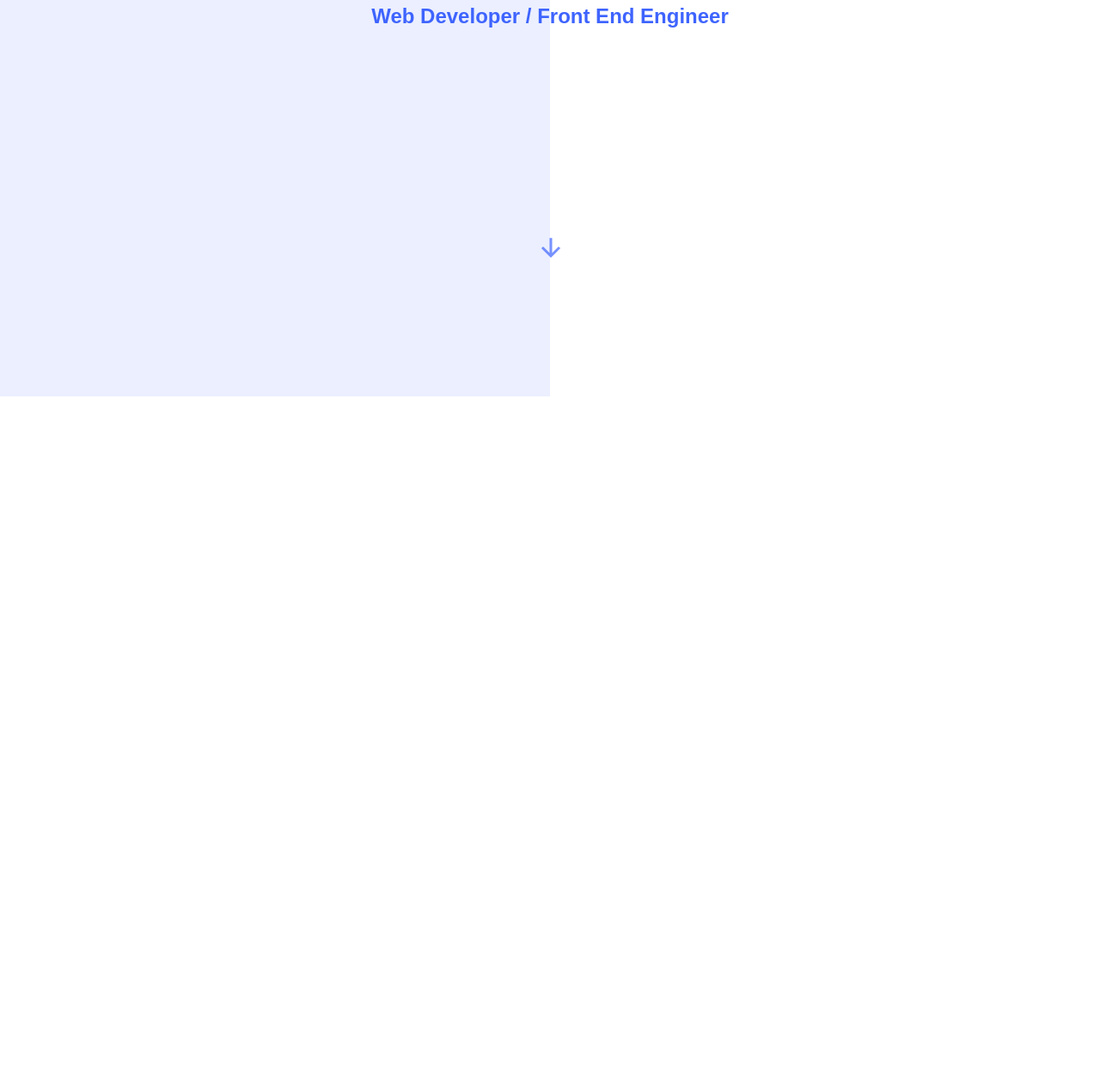
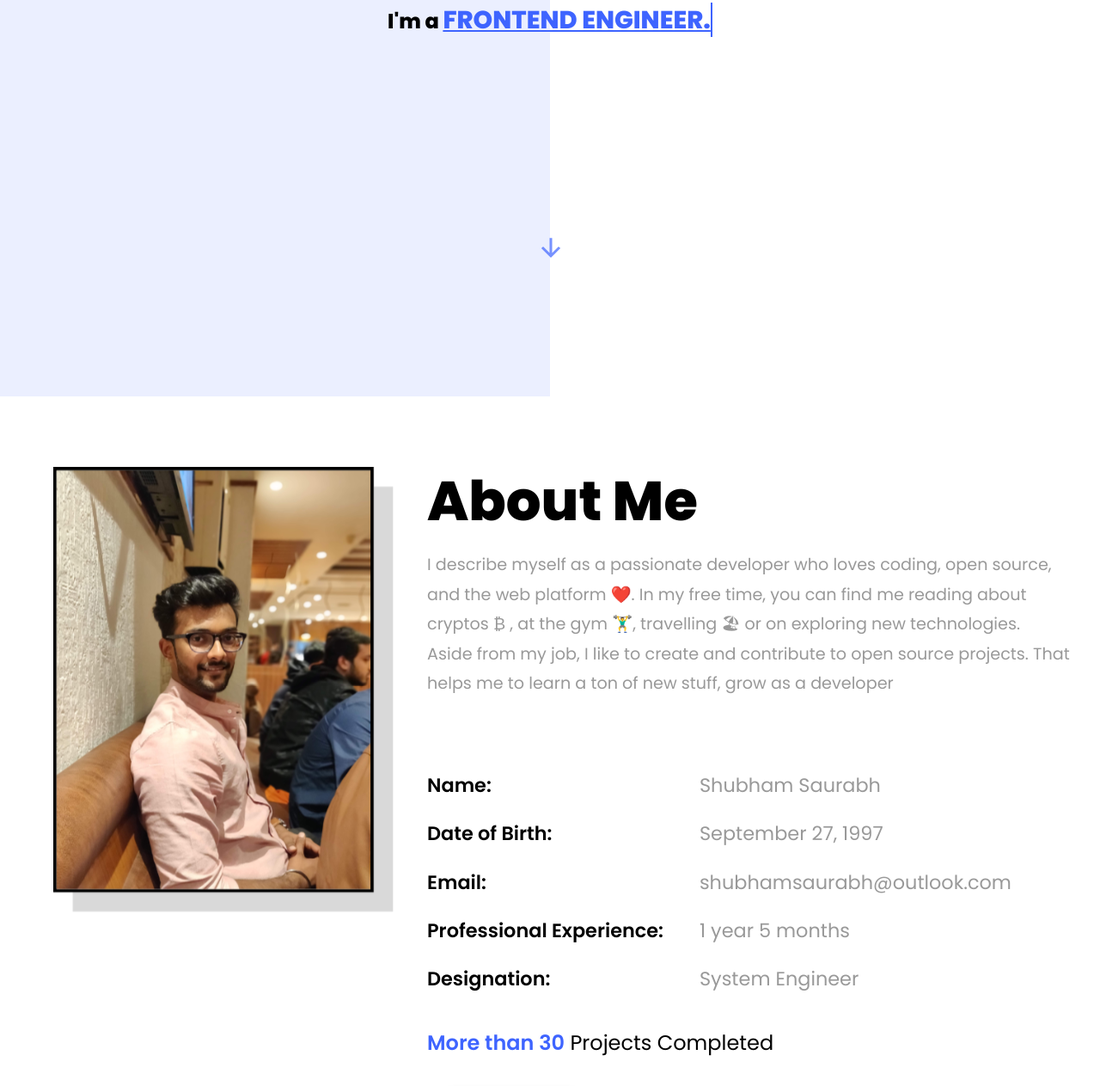
Before and after one commit to shubhsaur/portfolio_v1, a plain HTML site: page index.html in a window 1280 px wide. Shown: the part 339-1602 px from the top of the page at 86% size. Before the commit the page ends 800 px from the top, so only its background shows below. Drawn offline with nearby package versions, Linux system fonts and the light colour scheme.

Commit message:
added about-me section

```diff
--- a/index.html
+++ b/index.html
@@ -15,7 +15,7 @@
 				<nav class="navbar">
 					<ul class="nav-links">
 						<li class="nav-item"><a class="nav-link" href="#">Home</a></li>
-						<li class="nav-item"><a class="nav-link" href="#">About</a></li>
+						<li class="nav-item"><a class="nav-link" href="#about">About</a></li>
 						<li class="nav-item"><a class="nav-link" href="#">Resume</a></li>
 						<li class="nav-item"><a class="nav-link" href="#">Projects</a></li>
 						<li class="nav-item"><a class="nav-link" href="#">Contact</a></li>
@@ -29,7 +29,14 @@
 						<div class="text-center">
 							<span class="subheading">Hey! I am</span>
 							<h1>Shubham Saurabh</h1>
-							<h2>Web Developer / Front End Engineer</h2>
+							<h2>
+								I'm a
+								<span
+									class="txt-rotate"
+									data-period="2000"
+									data-rotate='[ "Frontend Engineer.", "Web Developer.", "Problem Solver.", "Learner."]'
+								></span>
+							</h2>
 						</div>
 					</div>
 				</div>
@@ -41,7 +48,49 @@
 					</div>
 				</div>
 			</section>
+			<section class="about-me" id="about">
+				<div class="container">
+					<div class="profile-img">
+						<img src="./resources/profile.jpg" alt="My Profile Pic" />
+					</div>
+					<div class="about-content">
+						<h2 class="title">About Me</h2>
+						<p>
+							I describe myself as a passionate developer who loves coding, open source, and the web platform ❤️. In my
+							free time, you can find me reading about cryptos ₿ , at the gym 🏋️‍♂️, travelling 🏖 or on exploring new
+							technologies. <br />
+							Aside from my job, I like to create and contribute to open source projects. That helps me to learn a ton
+							of new stuff, grow as a developer
+						</p>
+						<ul class="about-info">
+							<li class="info-field">
+								<span>Name:</span>
+								<span>Shubham Saurabh</span>
+							</li>
+							<li class="info-field">
+								<span>Date of Birth:</span>
+								<span>September 27, 1997</span>
+							</li>
+							<li class="info-field">
+								<span>Email:</span>
+								<span>shubhamsaurabh@outlook.com</span>
+							</li>
+							<li class="info-field">
+								<span>Professional Experience:</span>
+								<span>1 year 5 months</span>
+							</li>
+							<li class="info-field">
+								<span>Designation:</span>
+								<span>System Engineer</span>
+							</li>
+						</ul>
+						<h3 class="project-info"><span>More than 30</span> Projects Completed</h3>
+						<button class="cv-btn">Download CV</button>
+					</div>
+				</div>
+			</section>
 		</main>
+		<script src="./script.js"></script>
 		<script type="module" src="https://unpkg.com/ionicons@5.5.2/dist/ionicons/ionicons.esm.js"></script>
 		<script nomodule src="https://unpkg.com/ionicons@5.5.2/dist/ionicons/ionicons.js"></script>
 	</body>
--- a/script.js
+++ b/script.js
@@ -0,0 +1,58 @@
+var TxtRotate = function (el, toRotate, period) {
+	this.toRotate = toRotate;
+	this.el = el;
+	this.loopNum = 0;
+	this.period = parseInt(period, 10) || 2000;
+	this.txt = "";
+	this.tick();
+	this.isDeleting = false;
+};
+
+TxtRotate.prototype.tick = function () {
+	var i = this.loopNum % this.toRotate.length;
+	var fullTxt = this.toRotate[i];
+
+	if (this.isDeleting) {
+		this.txt = fullTxt.substring(0, this.txt.length - 1);
+	} else {
+		this.txt = fullTxt.substring(0, this.txt.length + 1);
+	}
+
+	this.el.innerHTML = '<span class="wrap">' + this.txt + "</span>";
+
+	var that = this;
+	var delta = 300 - Math.random() * 100;
+
+	if (this.isDeleting) {
+		delta /= 2;
+	}
+
+	if (!this.isDeleting && this.txt === fullTxt) {
+		delta = this.period;
+		this.isDeleting = true;
+	} else if (this.isDeleting && this.txt === "") {
+		this.isDeleting = false;
+		this.loopNum++;
+		delta = 500;
+	}
+
+	setTimeout(function () {
+		that.tick();
+	}, delta);
+};
+
+window.onload = function () {
+	var elements = document.getElementsByClassName("txt-rotate");
+	for (var i = 0; i < elements.length; i++) {
+		var toRotate = elements[i].getAttribute("data-rotate");
+		var period = elements[i].getAttribute("data-period");
+		if (toRotate) {
+			new TxtRotate(elements[i], JSON.parse(toRotate), period);
+		}
+	}
+	// INJECT CSS
+	var css = document.createElement("style");
+	css.type = "text/css";
+	css.innerHTML = ".txt-rotate > .wrap { border-right: 0.1em solid #3e64ff }";
+	document.body.appendChild(css);
+};
--- a/styles.css
+++ b/styles.css
@@ -1,3 +1,5 @@
+@import url("https://fonts.googleapis.com/css2?family=Poppins:wght@300;400;500;600;800&display=swap");
+
 *,
 *::before,
 *::after {
@@ -22,6 +24,8 @@ body {
 	font-weight: 400;
 	color: #999;
 }
+
+/* Header Section */
 
 header {
 	padding: 1.5rem 1rem;
@@ -95,7 +99,13 @@ header {
 	transform-origin: center;
 }
 
-.hero-wrap .container{
+/* Hero Section */
+
+.hero-wrap {
+	height: calc(100vh - 94.8px);
+}
+
+.hero-wrap .container {
 	animation: fadeInUp 1.5s both;
 }
 
@@ -124,7 +134,7 @@ header {
 	color: #000;
 }
 
-.text-center span {
+.text-center .subheading {
 	text-transform: uppercase;
 	font-size: 16px;
 	font-weight: 800;
@@ -144,7 +154,18 @@ header {
 	font-weight: 800;
 	margin-bottom: 0.5rem;
 	line-height: 2;
+	color: #000;
+}
+
+.txt-rotate {
+	font-family: "Poppins", sans-serif;
+	font-weight: 800;
+	font-size: 1.8rem;
+	margin-bottom: 0.5rem;
+	line-height: 2;
 	color: #3e64ff;
+	text-decoration: underline;
+	text-transform: uppercase;
 }
 
 .arrow {
@@ -182,6 +203,110 @@ header {
 	font-size: 30px;
 }
 
+/* About Me Section */
+
+.about-me .container {
+	display: flex;
+	justify-content: space-around;
+}
+
+.profile-img {
+	flex-basis: 50%;
+	flex-grow: 0;
+}
+
+.profile-img img {
+	width: 100%;
+	height: auto;
+	transform: scale(0.75);
+	border: 5px solid #000;
+	box-shadow: 30px 30px rgba(0, 0, 0, 0.15);
+	transition: all 0.4s ease;
+}
+
+.profile-img img:hover {
+	border-radius: 0% 0% 50% 50% / 0% 0% 5% 5%;
+	box-shadow: 10px 10px rgba(0, 0, 0, 0.25);
+}
+
+.about-content {
+	flex-basis: 50%;
+	flex-grow: 0;
+	padding-top: 4rem;
+	padding-right: 20px;
+	font-family: "Poppins", sans-serif;
+}
+
+.about-content .title {
+	font-size: 4rem;
+	color: #000;
+	font-weight: 800;
+}
+.about-content p {
+	font-weight: 400;
+	font-size: 1.2rem;
+	line-height: 1.8;
+	margin-bottom: 5rem;
+}
+
+.about-info {
+	display: inline-block;
+	width: 100%;
+}
+
+.about-info .info-field {
+	font-size: 1.4rem;
+	margin-bottom: 1rem;
+	font-weight: 800;
+	display: flex;
+}
+
+.about-info .info-field span:first-child {
+	font-weight: 600;
+	color: #000;
+	width: 400px;
+}
+
+.about-info .info-field span {
+	width: calc(100% - 200px);
+	font-weight: 400;
+}
+
+.project-info {
+	color: #000;
+	font-weight: 400;
+	font-size: 1.5rem;
+	margin-top: 1rem;
+}
+
+.project-info span {
+	color: #3e64ff;
+	font-weight: 600;
+}
+
+.cv-btn {
+	outline: none;
+	border: none;
+	background: #3e64ff;
+	color: #fff;
+	padding: 1rem 2rem;
+	text-transform: uppercase;
+	font-size: 1rem;
+	font-family: "Poppins", sans-serif;
+	font-weight: 600;
+	border-radius: 1.8rem;
+	margin-top: 2rem;
+	box-shadow: 5px 5px 10px rgb(0, 0, 0, 0.3);
+}
+
+.cv-btn:hover {
+	cursor: pointer;
+	color: #000;
+	background: #4e6ef0;
+}
+
+/* Animations */
+
 @keyframes fadeInUp {
 	0% {
 		opacity: 0;
```
Also changed, not shown: resources/profile.jpg (added). Lines whose indentation alone changed are shown as unchanged.
